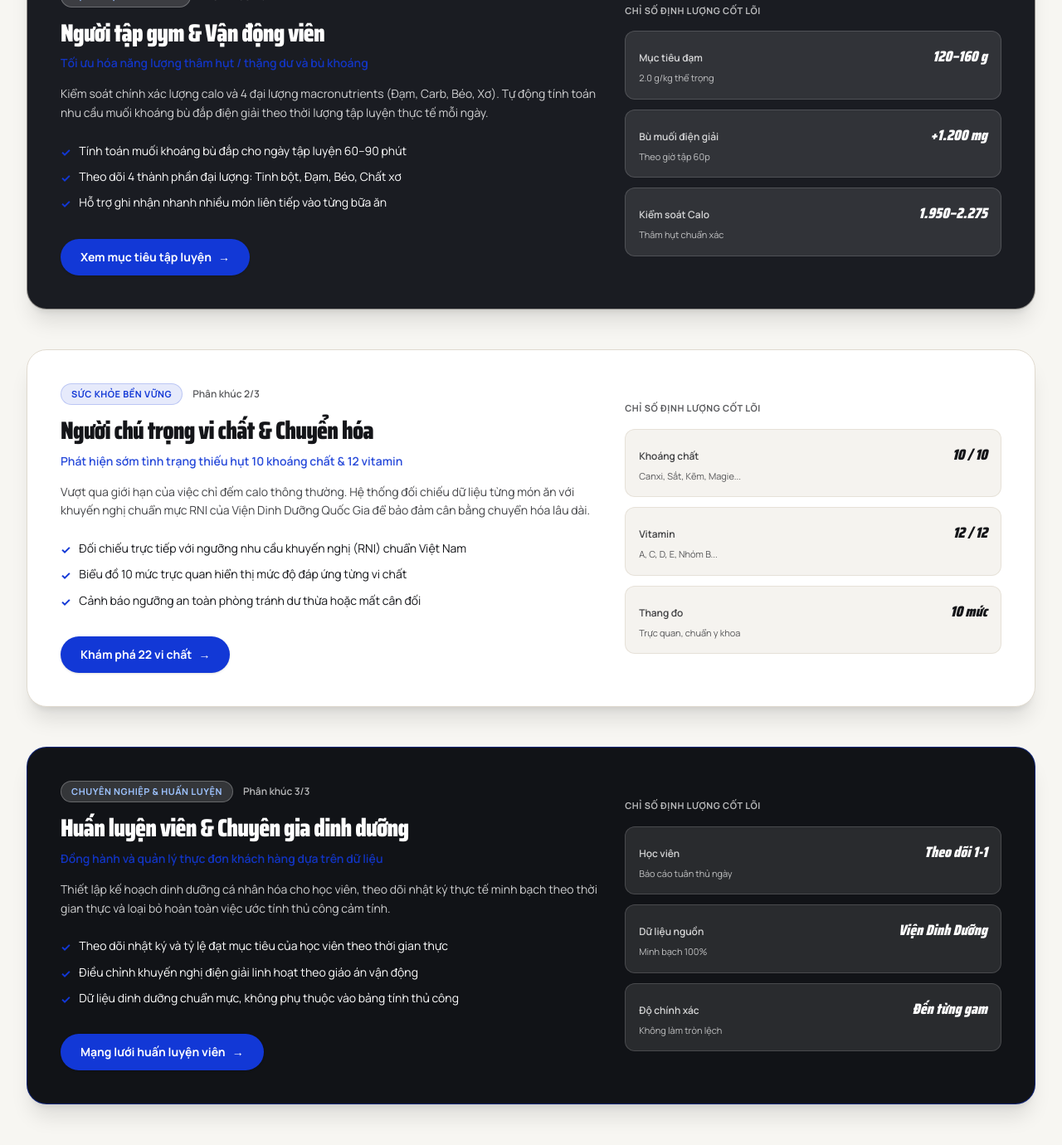
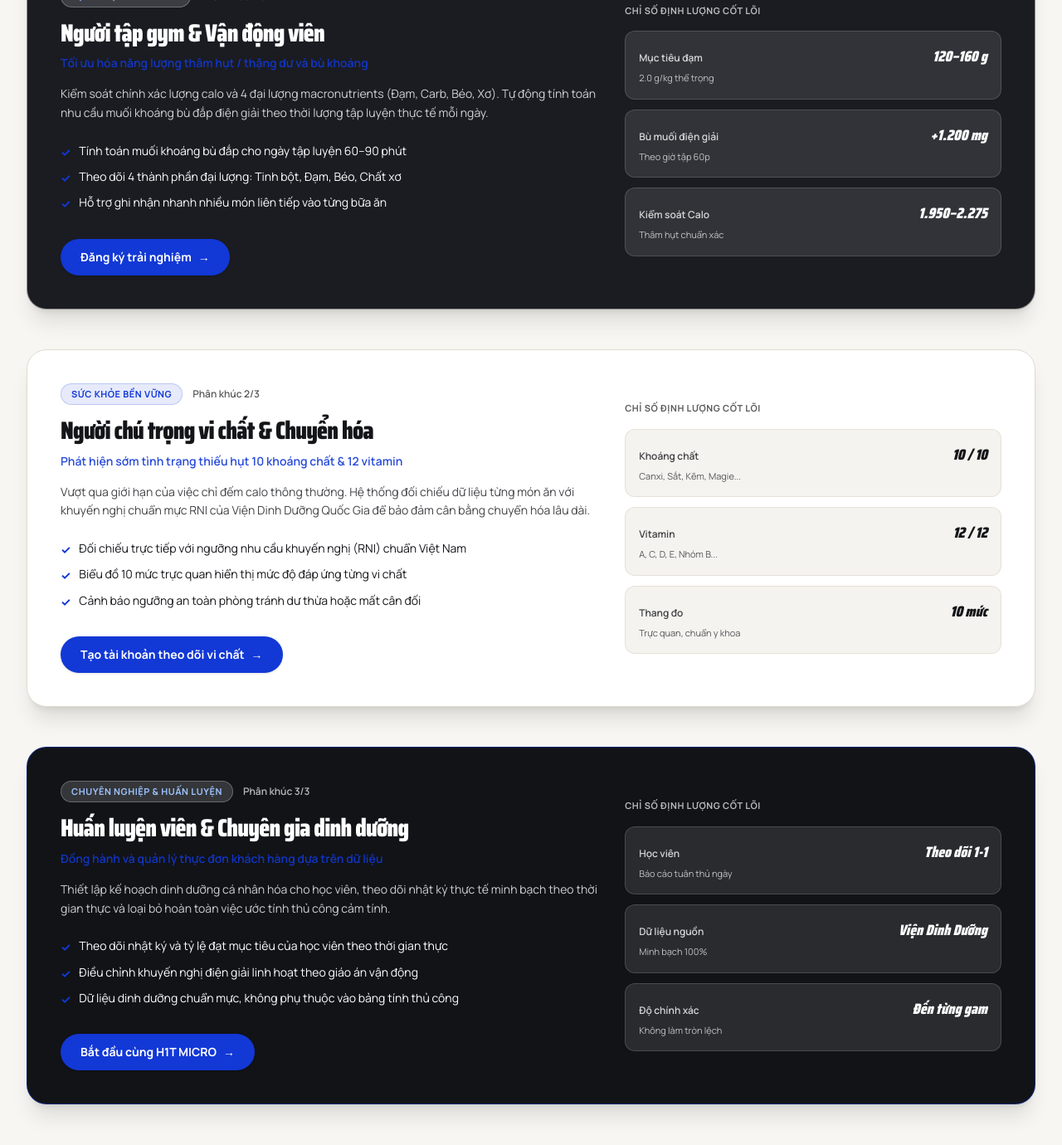
Before and after one commit to DongDuong2001/nutrition-fortifykitchen, a Next.js app in the folder apps/web/: page /landing in a window 1280 px wide. Shown: the part 1459-2839 px from the top of the page at 83% size. Built offline with nearby package versions, Linux system fonts and the light colour scheme; no server answers.

Commit message:
feat(web): link audience cards to sign-up on landing page

```diff
--- a/apps/web/components/landing/stacking-audiences.tsx
+++ b/apps/web/components/landing/stacking-audiences.tsx
@@ -26,8 +26,8 @@ const AUDIENCES_DATA: AudienceCardData[] = [
       "Theo dõi 4 thành phần đại lượng: Tinh bột, Đạm, Béo, Chất xơ",
       "Hỗ trợ ghi nhận nhanh nhiều món liên tiếp vào từng bữa ăn",
     ],
-    ctaText: "Xem mục tiêu tập luyện",
-    ctaHref: "/settings/targets",
+    ctaText: "Đăng ký trải nghiệm",
+    ctaHref: "/signup",
     theme: "dark",
     stats: [
       { label: "Mục tiêu đạm", value: "120–160 g", hint: "2.0 g/kg thể trọng" },
@@ -45,8 +45,8 @@ const AUDIENCES_DATA: AudienceCardData[] = [
       "Biểu đồ 10 mức trực quan hiển thị mức độ đáp ứng từng vi chất",
       "Cảnh báo ngưỡng an toàn phòng tránh dư thừa hoặc mất cân đối",
     ],
-    ctaText: "Khám phá 22 vi chất",
-    ctaHref: "/micros",
+    ctaText: "Tạo tài khoản theo dõi vi chất",
+    ctaHref: "/signup",
     theme: "light",
     stats: [
       { label: "Khoáng chất", value: "10 / 10", hint: "Canxi, Sắt, Kẽm, Magie..." },
@@ -64,8 +64,8 @@ const AUDIENCES_DATA: AudienceCardData[] = [
       "Điều chỉnh khuyến nghị điện giải linh hoạt theo giáo án vận động",
       "Dữ liệu dinh dưỡng chuẩn mực, không phụ thuộc vào bảng tính thủ công",
     ],
-    ctaText: "Mạng lưới huấn luyện viên",
-    ctaHref: "/explore/coaches",
+    ctaText: "Bắt đầu cùng H1T MICRO",
+    ctaHref: "/signup",
     theme: "cobalt",
     stats: [
       { label: "Học viên", value: "Theo dõi 1-1", hint: "Báo cáo tuân thủ ngày" },
```
